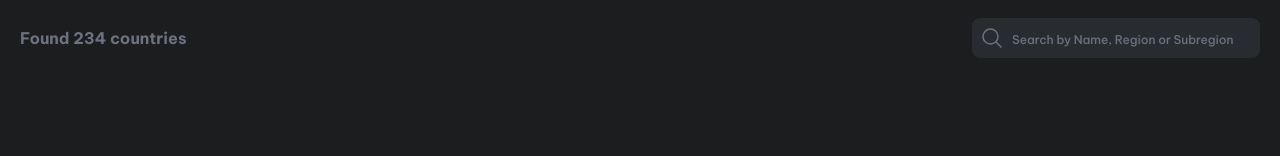
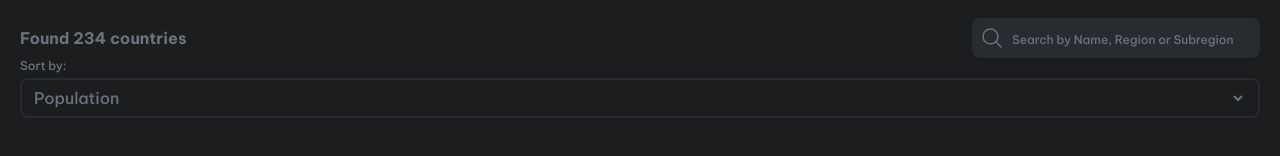
Before and after one commit to natcurti/countries-world-rank, a React (Vite) app: page / in a window 1280 px wide. Shown: the part 194-350 px from the top of the page. Built offline with nearby package versions, Linux system fonts and the light colour scheme.

Commit message:
Create select component

```diff
--- /dev/null
+++ b/src/components/Select/index.tsx
@@ -0,0 +1,51 @@
+import arrowDown from "src/assets/images/Expand_down.svg";
+import options from "./options.json";
+import { useState } from "react";
+
+const Select = () => {
+  const [isOpen, setIsOpen] = useState<boolean>(false);
+  const [currentOption, setCurrentOption] = useState<string>("Population");
+
+  const toggleOpen = () => {
+    isOpen ? setIsOpen(false) : setIsOpen(true);
+  };
+
+  const updateOption = (name: string) => {
+    setCurrentOption(name);
+    setIsOpen(false);
+  };
+
+  return (
+    <div className="text-light-gray flex flex-col gap-1">
+      <p className="text-xs">Sort by:</p>
+      <div
+        className="flex items-center justify-between p-3 box-border border-2 border-medium-gray rounded-lg h-10 hover:cursor-pointer"
+        onClick={toggleOpen}
+      >
+        <p>{currentOption}</p>
+        <div>
+          <img
+            src={arrowDown}
+            alt="Icon arrow down"
+            className={`${isOpen ? "rotate-180" : "rotate-0"}`}
+          />
+        </div>
+      </div>
+      {isOpen && (
+        <div className="flex flex-col gap-2 border-2 border-medium-gray rounded-lg">
+          {options.map((option) => (
+            <p
+              key={option.id}
+              className="p-3 hover:bg-medium-gray hover:text-offwhite hover:cursor-pointer"
+              onClick={() => updateOption(option.name)}
+            >
+              {option.name}
+            </p>
+          ))}
+        </div>
+      )}
+    </div>
+  );
+};
+
+export default Select;
--- /dev/null
+++ b/src/components/Select/options.json
@@ -0,0 +1,12 @@
+[
+  {
+    "name": "Population",
+    "value": "population",
+    "id": 1
+  },
+  {
+    "name": "Area",
+    "value": "area",
+    "id": 2
+  }
+]
--- a/src/pages/Home/index.tsx
+++ b/src/pages/Home/index.tsx
@@ -1,5 +1,6 @@
 import Header from "src/components/Header";
 import Input from "src/components/Input";
+import Select from "src/components/Select";
 
 const Home = () => {
   return (
@@ -10,6 +11,7 @@ const Home = () => {
           <p className="text-light-gray font-bold">Found 234 countries</p>
           <Input />
         </div>
+        <Select />
       </main>
     </>
   );
```
